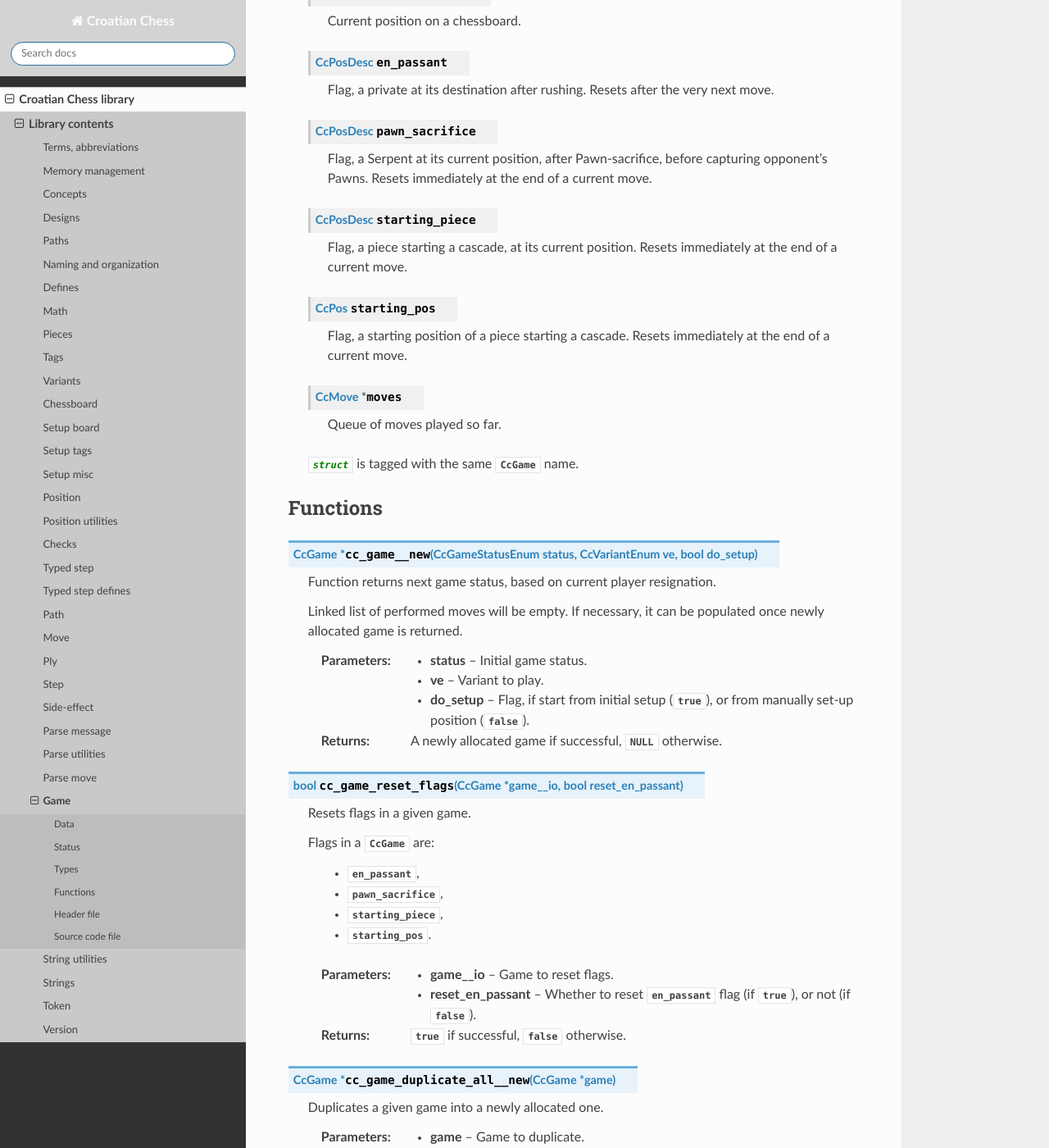
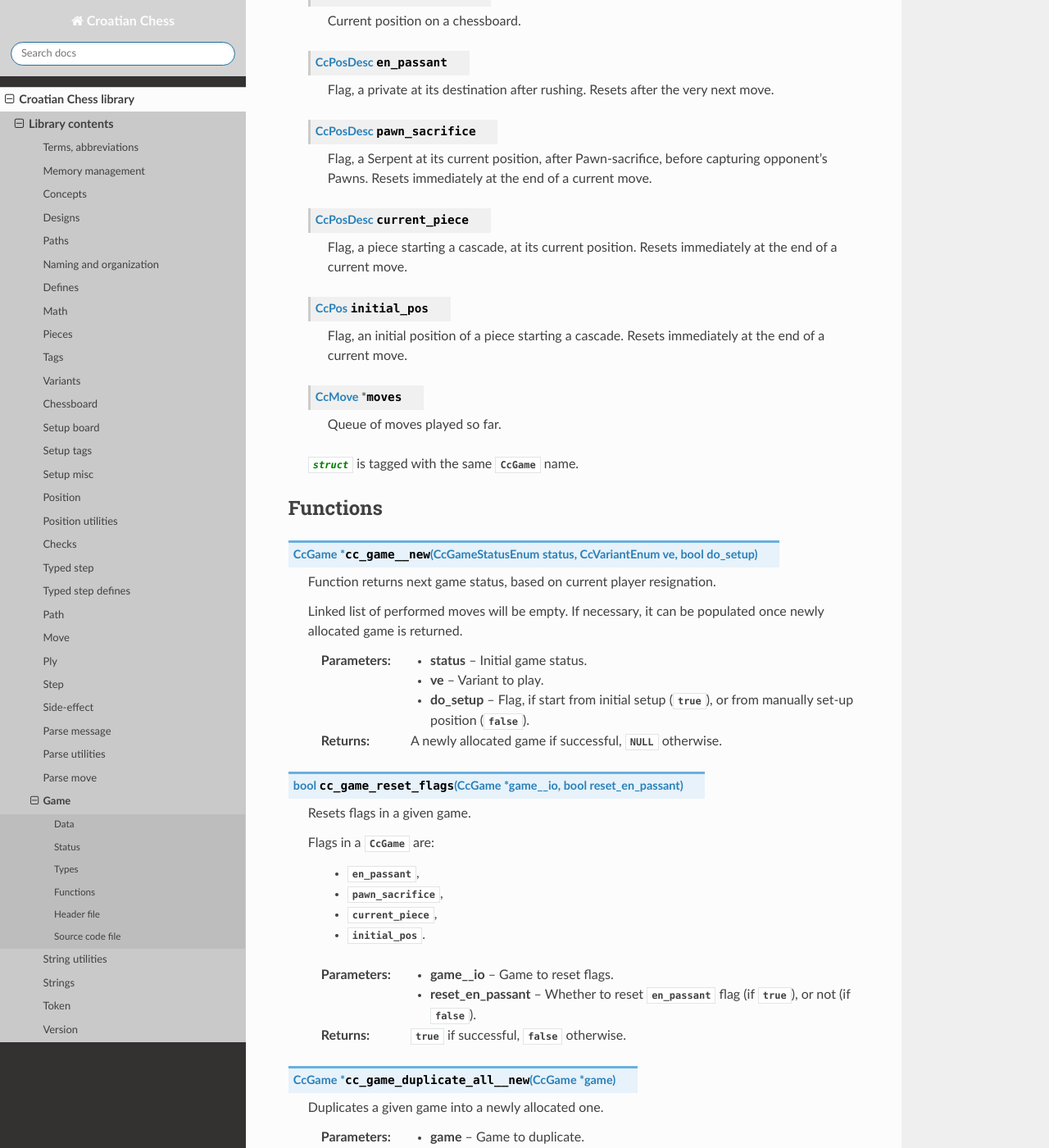
Before and after one commit to mmlacak/crochess, a Sphinx documentation site: the page built from docs/source/libcc/ccgame.rst, in a window 1280 px wide and 1400 px high, scrolled down 2136 px. Shown: the whole window at 82% size. Built offline with Sphinx 7.4.7 and the Read the Docs theme 3.1.0, drawn with Linux system fonts in a browser that asks for light colours; some of the changed text lies outside the part shown.

Commit message:
Renamed game flags, fixed docs.

```diff
--- a/docs/source/conf.py
+++ b/docs/source/conf.py
@@ -26,10 +26,10 @@ copyright = '2021, Mario Mlačak'
 author = 'Mario Mlačak'
 
 # The short X.Y version
-version = "0.0.1.92:1271+20250118.162154"   # docs-new-lib-short-version-major-minor-feature-commit+meta~breaks-place-marker
+version = "0.0.1.93:1272+20250118.211017"   # docs-new-lib-short-version-major-minor-feature-commit+meta~breaks-place-marker
 
 # The full version, including alpha/beta/rc tags
-release = "0.0.1.92:1271+20250118.162154"   # docs-new-lib-full-version-major-minor-feature-commit+meta~breaks-place-marker
+release = "0.0.1.93:1272+20250118.211017"   # docs-new-lib-full-version-major-minor-feature-commit+meta~breaks-place-marker
 
 
 # -- General configuration ---------------------------------------------------
--- a/docs/source/libcc/ccgame.rst
+++ b/docs/source/libcc/ccgame.rst
@@ -128,14 +128,14 @@ Types
         capturing opponent's Pawns.
         Resets immediately at the end of a current move.
 
-    .. c:member:: CcPosDesc starting_piece
+    .. c:member:: CcPosDesc current_piece
 
         Flag, a piece starting a cascade, at its current position.
         Resets immediately at the end of a current move.
 
-    .. c:member:: CcPos starting_pos
+    .. c:member:: CcPos initial_pos
 
-        Flag, a starting position of a piece starting a cascade.
+        Flag, an initial position of a piece starting a cascade.
         Resets immediately at the end of a current move.
 
     .. c:member:: CcMove * moves
@@ -171,8 +171,8 @@ Functions
 
         * :c:member:`en_passant`,
         * :c:member:`pawn_sacrifice`,
-        * :c:member:`starting_piece`,
-        * :c:member:`starting_pos`.
+        * :c:member:`current_piece`,
+        * :c:member:`initial_pos`.
 
     :param game__io: Game to reset flags.
     :param reset_en_passant: Whether to reset :c:member:`en_passant` flag
```
Also changed, not shown: other parts of docs/source/libcc/ccgame.rst (+3 -4 lines), README.md (+2 -2 lines), 6 other files.
